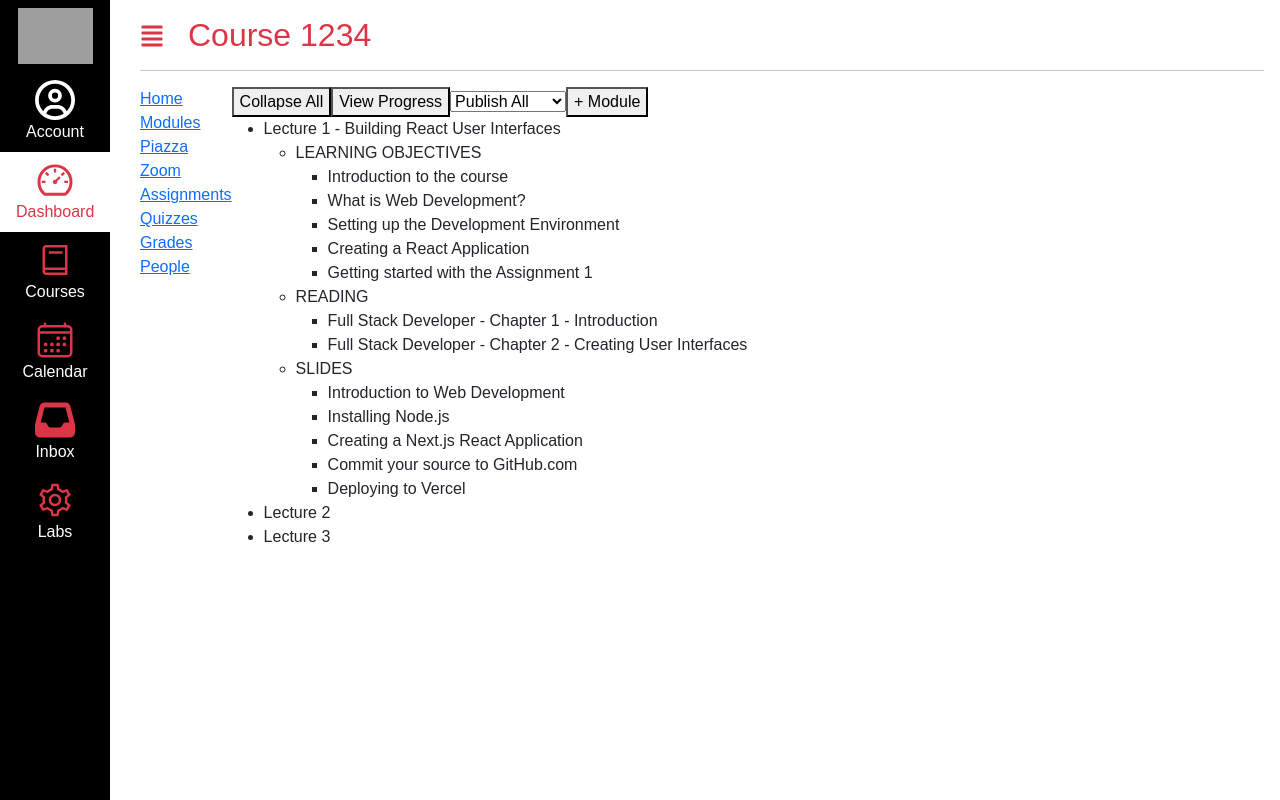
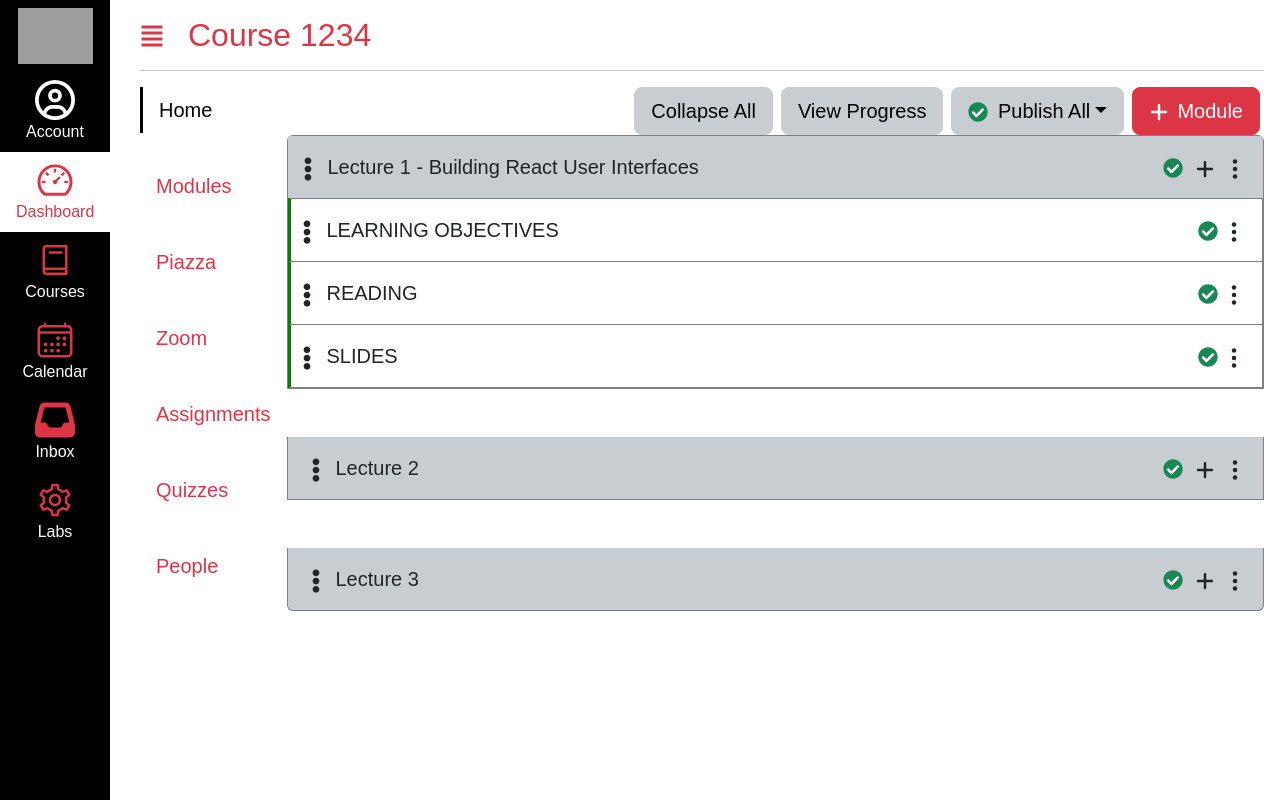
Before and after one commit to OwenSweetman/kambaz-next-js, a Next.js app: page /courses/1234/modules in a window 1280 px wide. Built offline with nearby package versions, Linux system fonts and the light colour scheme; grey boxes are pictures that could not be loaded.

Commit message:
kambaz course navigation and modules

```diff
--- a/app/(kambaz)/courses/[cid]/Navigation.tsx
+++ b/app/(kambaz)/courses/[cid]/Navigation.tsx
@@ -1,18 +1,21 @@
 import Link from "next/link";
 export default function CourseNavigation() {
   return (
-    <div id="wd-courses-navigation">
-      <Link href="/courses/1234/home" id="wd-course-home-link">Home</Link><br />
-      <Link href="/courses/1234/modules" id="wd-course-modules-link">Modules
-      </Link><br />
-      <Link href="/courses/1234/piazza" id="wd-course-piazza-link">Piazza</Link><br />
-      <Link href="/courses/1234/zoom" id="wd-course-zoom-link">Zoom</Link><br />
-      <Link href="/courses/1234/assignments" id="wd-course-assignments-link">
-        Assignments</Link><br />
-      <Link href="/courses/1234/quizzes" id="wd-course-quizzes-link">Quizzes
-      </Link><br />
-      <Link href="/courses/1234/grades" id="wd-course-grades-link">Grades</Link><br />
-      <Link href="/courses/1234/people/table" id="wd-course-people-link">People</Link><br />
+    <div id="wd-courses-navigation" className="wd list-group fs-5 rounded-0">
+      <Link href="/courses/1234/home" id="wd-course-home-link"
+        className="list-group-item active border-0"> Home </Link><br />
+      <Link href="/courses/1234/modules" id="wd-course-modules-link"
+        className="list-group-item text-danger border-0"> Modules </Link><br />
+      <Link href="/courses/1234/piazza" id="wd-course-piazza-link"
+        className="list-group-item text-danger border-0"> Piazza </Link><br />
+      <Link href="/courses/1234/zoom" id="wd-course-zoom-link"
+        className="list-group-item text-danger border-0"> Zoom </Link><br />
+      <Link href="/courses/1234/assignments" id="wd-course-assignments-link"
+        className="list-group-item text-danger border-0"> Assignments </Link><br />
+      <Link href="/courses/1234/quizzes" id="wd-course-quizzes-link"
+        className="list-group-item text-danger border-0"> Quizzes </Link><br />
+      <Link href="/courses/1234/people/Table" id="wd-course-people-link"
+        className="list-group-item text-danger border-0" > People </Link><br />
     </div>
   );
 }
--- /dev/null
+++ b/app/(kambaz)/courses/[cid]/modules/GreenCheckmark.tsx
@@ -0,0 +1,9 @@
+import { FaCheckCircle, FaCircle } from "react-icons/fa";
+export default function GreenCheckmark() {
+  return (
+    <span className="me-1 position-relative">
+      <FaCheckCircle style={{ top: "2px" }} className="text-success me-1 position-absolute fs-5" />
+      <FaCircle className="text-white me-1 fs-6" />
+    </span>
+  );
+}
--- /dev/null
+++ b/app/(kambaz)/courses/[cid]/modules/LessonControlButtons.tsx
@@ -0,0 +1,10 @@
+import { IoEllipsisVertical } from "react-icons/io5";
+import GreenCheckmark from "./GreenCheckmark";
+export default function LessonControlButtons() {
+  return (
+    <div className="float-end">
+      <GreenCheckmark />
+      <IoEllipsisVertical className="fs-4" />
+    </div>
+  );
+}
--- /dev/null
+++ b/app/(kambaz)/courses/[cid]/modules/ModuleControlButtons.tsx
@@ -0,0 +1,12 @@
+import { FaPlus } from "react-icons/fa6";
+import { IoEllipsisVertical } from "react-icons/io5";
+import GreenCheckmark from "./GreenCheckmark";
+export default function ModuleControlButtons() {
+  return (
+    <div className="float-end">
+      <GreenCheckmark />
+      <FaPlus className="fs-5 ms-2 me-2" />
+      <IoEllipsisVertical className="fs-4" />
+    </div>
+  );
+}
--- /dev/null
+++ b/app/(kambaz)/courses/[cid]/modules/modulesControls.tsx
@@ -0,0 +1,41 @@
+import { Button, Dropdown, DropdownItem, DropdownMenu, DropdownToggle } from "react-bootstrap";
+import { FaPlus } from "react-icons/fa6";
+import GreenCheckmark from "./GreenCheckmark";
+export default function ModulesControls() {
+  return (
+    <div id="wd-modules-controls" className="text-nowrap">
+      <Button variant="danger" size="lg" className="me-1 float-end" id="wd-add-module-btn">
+        <FaPlus className="position-relative me-2" style={{ bottom: "1px" }} />
+        Module
+      </Button>
+      <Dropdown className="float-end me-2">
+        <DropdownToggle variant="secondary" size="lg" id="wd-publish-all-btn">
+          <GreenCheckmark /> Publish All
+        </DropdownToggle>
+        <DropdownMenu>
+          <DropdownItem id="wd-publish-all">
+            <GreenCheckmark /> Publish All
+          </DropdownItem>
+          <DropdownItem id="wd-publish-all-modules-and-items">
+            <GreenCheckmark /> Publish all modules and items
+          </DropdownItem>
+          <DropdownItem id="wd-publish-modules-only">
+            <GreenCheckmark /> Publish modules only
+          </DropdownItem>
+          <DropdownItem id="wd-unpublish-all-modules-and-items">
+            Unpublish all modules and items
+          </DropdownItem>
+          <DropdownItem id="wd-unpublish-modules-only">
+            Unpublish modules only
+          </DropdownItem>
+        </DropdownMenu>
+      </Dropdown>
+      <Button variant="secondary" size="lg" className="me-2 float-end" id="wd-view-progress">
+        View Progress
+      </Button>
+      <Button variant="secondary" size="lg" className="me-2 float-end" id="wd-collapse-all">
+        Collapse All
+      </Button>
+    </div>
+  );
+}
--- a/app/(kambaz)/courses/[cid]/modules/page.tsx
+++ b/app/(kambaz)/courses/[cid]/modules/page.tsx
@@ -1,51 +1,48 @@
+import { ListGroup } from "react-bootstrap";
+import { FaEllipsisV } from "react-icons/fa";
+import ModulesControls from "./modulesControls";
+import LessonControlButtons from "./LessonControlButtons";
+import ModuleControlButtons from "./ModuleControlButtons";
 export default function Modules() {
   return (
     <div>
-      <button id="wd-collapse-all">Collapse All</button>
-      <button id="wd-view-progress">View Progress</button>
-      <select id="wd-publish-all">
-        <option value="publish">Publish All</option>
-        <option value="unpublish">Unpublish All</option>
-      </select>
-      <button id="wd-add-module">+ Module</button>
-      <ul id="wd-modules">
-        <li className="wd-module">
-          <div className="wd-title">Lecture 1 - Building React User Interfaces</div>
-          <ul className="wd-lessons">
-            <li className="wd-lesson">
-              <span className="wd-title">LEARNING OBJECTIVES</span>
-              <ul className="wd-content">
-                <li className="wd-content-item">Introduction to the course</li>
-                <li className="wd-content-item">What is Web Development?</li>
-                <li className="wd-content-item">Setting up the Development Environment</li>
-                <li className="wd-content-item">Creating a React Application</li>
-                <li className="wd-content-item">Getting started with the Assignment 1</li>
-              </ul>
-            </li>
-            <li className="wd-lesson">
-              <span className="wd-title">READING</span>
-              <ul className="wd-content">
-                <li className="wd-content-item">Full Stack Developer - Chapter 1 - Introduction</li>
-                <li className="wd-content-item">Full Stack Developer - Chapter 2 - Creating User Interfaces</li>
-              </ul>
-            </li>
-            <li className="wd-lesson">
-              <span className="wd-title">SLIDES</span>
-              <ul className="wd-content">
-                <li className="wd-content-item">Introduction to Web Development</li>
-                <li className="wd-content-item">Installing Node.js</li>
-                <li className="wd-content-item">Creating a Next.js React Application</li>
-                <li className="wd-content-item">Commit your source to GitHub.com</li>
-                <li className="wd-content-item">Deploying to Vercel</li>
-              </ul>
-            </li>
-          </ul>
-        </li>
-        <li className="wd-module">
-          <div className="wd-title">Lecture 2</div> </li>
-        <li className="wd-module">
-          <div className="wd-title">Lecture 3</div> </li>
-      </ul>
+      <ModulesControls /><br /><br />
+      <ListGroup id="wd-modules">
+        <ListGroup.Item className="wd-module p-0 mb-5 fs-5 border-gray">
+          <div className="wd-title p-3 ps-2 bg-secondary">
+            <FaEllipsisV className="me-2 fs-4" />
+            Lecture 1 - Building React User Interfaces
+            <ModuleControlButtons />
+          </div>
+          <ListGroup className="wd-lessons rounded-0">
+            <ListGroup.Item className="wd-lesson p-3 ps-1">
+              <FaEllipsisV className="me-2 fs-4" />
+              LEARNING OBJECTIVES
+              <LessonControlButtons />
+            </ListGroup.Item>
+            <ListGroup.Item className="wd-lesson p-3 ps-1">
+              <FaEllipsisV className="me-2 fs-4" />
+              READING
+              <LessonControlButtons />
+            </ListGroup.Item>
+            <ListGroup.Item className="wd-lesson p-3 ps-1">
+              <FaEllipsisV className="me-2 fs-4" />
+              SLIDES
+              <LessonControlButtons />
+            </ListGroup.Item>
+          </ListGroup>
+        </ListGroup.Item>
+        <ListGroup.Item className="wd-module p-3 mb-5 fs-5 border-gray bg-secondary">
+          <FaEllipsisV className="me-2 fs-4" />
+          Lecture 2
+          <ModuleControlButtons />
+        </ListGroup.Item>
+        <ListGroup.Item className="wd-module p-3 mb-5 fs-5 border-gray bg-secondary">
+          <FaEllipsisV className="me-2 fs-4" />
+          Lecture 3
+          <ModuleControlButtons />
+        </ListGroup.Item>
+      </ListGroup>
     </div>
   );
 }
--- a/app/(kambaz)/styles.css
+++ b/app/(kambaz)/styles.css
@@ -13,3 +13,23 @@ body * {
     padding-left: 140px !important;
   }
 }
+.btn-secondary {
+  --bs-btn-color: #000 !important;
+  --bs-btn-bg: #c7cdd1 !important;
+  --bs-btn-border-color: #c7cdd1 !important;
+  --bs-btn-hover-color: #fff !important;
+}
+.bg-secondary {
+  --bs-secondary-rgb: 199, 205, 209;
+}
+.list-group-item {
+  --bs-list-group-border-color: gray;
+}
+.wd-lesson {
+  border-left: 3px solid green !important;
+}
+.list-group.wd > .list-group-item.active {
+  color: black;
+  background-color: white;
+  border-left: 3px solid black !important;
+}
```
